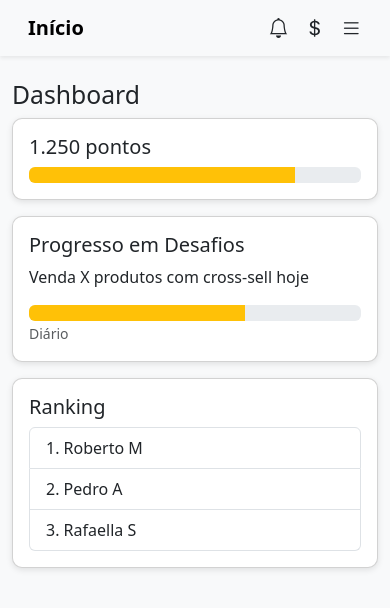
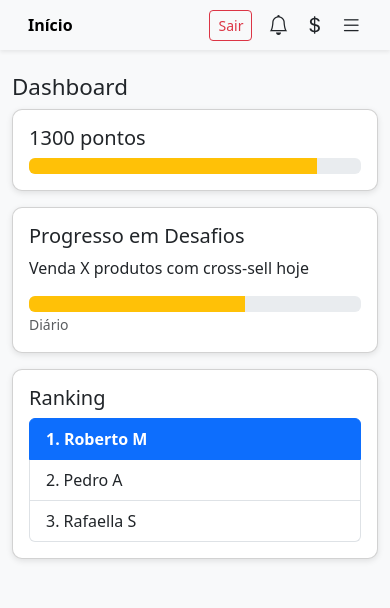
Before and after one commit to Dropeagle/ProjetoWeb, a plain HTML site: page home.html in a window 390 px wide. Drawn offline with nearby package versions, Linux system fonts and the light colour scheme.

Commit message:
feat: adiciona tela de login e melhorias no dashboard
- Implementada tela de login com validação simples (admin/1234)
- Adicionado script para barra de progresso dinâmica
- Notificação ao atingir meta de pontos
- Destaque do usuário no ranking
- Ajustes de responsividade e acessibilidade

```diff
--- a/css/style.css
+++ b/css/style.css
@@ -5,3 +5,16 @@ body {
   border-radius: 10px;
   box-shadow: 0 2px 6px rgba(0,0,0,0.1);
 }
+
+/* Ajustes de espaçamento em telas menores */
+@media (max-width: 576px) {
+  .card {
+    margin-bottom: 1rem;
+  }
+  h2 {
+    font-size: 1.4rem;
+  }
+  .navbar-brand {
+    font-size: 1rem;
+  }
+}
--- a/home.html
+++ b/home.html
@@ -14,9 +14,10 @@
     <div class="container-fluid">
       <a class="navbar-brand fw-bold" href="index.html">Início</a>
       <div class="d-flex align-items-center gap-3 ms-auto">
-        <i class="bi bi-bell fs-5"></i>
-        <i class="bi bi-currency-dollar fs-5"></i>
-        <i class="bi bi-list fs-4"></i>
+        <a href="login.html" class="btn btn-outline-danger btn-sm">Sair</a>
+        <i class="bi bi-bell fs-5" role="img" aria-label="Notificações"></i>
+        <i class="bi bi-currency-dollar fs-5" role="img" aria-label="Financeiro"></i>
+        <i class="bi bi-list fs-4" role="img" aria-label="Menu"></i>
       </div>
     </div>
   </nav>
@@ -28,9 +29,9 @@
     <!-- Pontos -->
     <div class="card mb-3">
       <div class="card-body">
-        <h5 class="card-title">1.250 pontos</h5>
+        <h5 class="card-title" id="pontos">1.250 pontos</h5>
         <div class="progress">
-          <div class="progress-bar bg-warning" style="width: 80%;"></div>
+          <div id="progress-bar" class="progress-bar bg-warning" style="width: 80%;" aria-valuenow="80" aria-valuemin="0" aria-valuemax="100"></div>
         </div>
       </div>
     </div>
--- a/js/script.js
+++ b/js/script.js
@@ -1 +1,41 @@
+// Mensagem inicial no console
 console.log("Swift Dashboard carregado com sucesso!");
+
+// ---- Progresso Dinâmico ----
+document.addEventListener("DOMContentLoaded", () => {
+  const progressBar = document.getElementById("progress-bar");
+  const pontosEl = document.getElementById("pontos");
+  let pontos = 1250;
+  const meta = 1500;
+
+  // Atualiza a barra de progresso conforme os pontos
+  function atualizarProgresso() {
+    let porcentagem = Math.min((pontos / meta) * 100, 100);
+    progressBar.style.width = `${porcentagem}%`;
+    progressBar.setAttribute("aria-valuenow", porcentagem);
+    pontosEl.textContent = `${pontos} pontos`;
+
+    if (pontos >= meta) {
+      alert("🎉 Parabéns! Você atingiu a meta de pontos!");
+    }
+  }
+
+  // Exemplo: aumentar pontos a cada 3s
+  setInterval(() => {
+    if (pontos < meta) {
+      pontos += 50;
+      atualizarProgresso();
+    }
+  }, 3000);
+
+  atualizarProgresso();
+
+  // ---- Ranking ----
+  const rankingItems = document.querySelectorAll(".list-group-item");
+  rankingItems.forEach(item => {
+    if (item.textContent.includes("Roberto M")) {
+      item.classList.add("active");
+      item.style.fontWeight = "bold";
+    }
+  });
+});
```
Also changed, not shown: index.html (+2 -2 lines), js/login.js (added, +17 -0 lines), login.html (added, +29 -0 lines).
